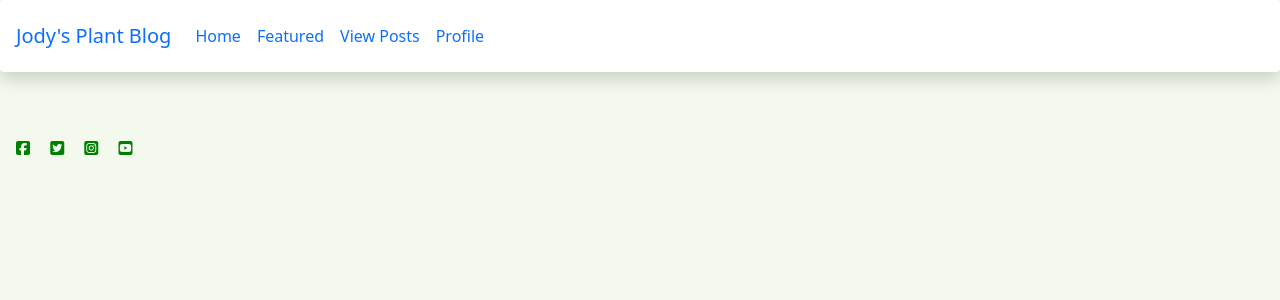
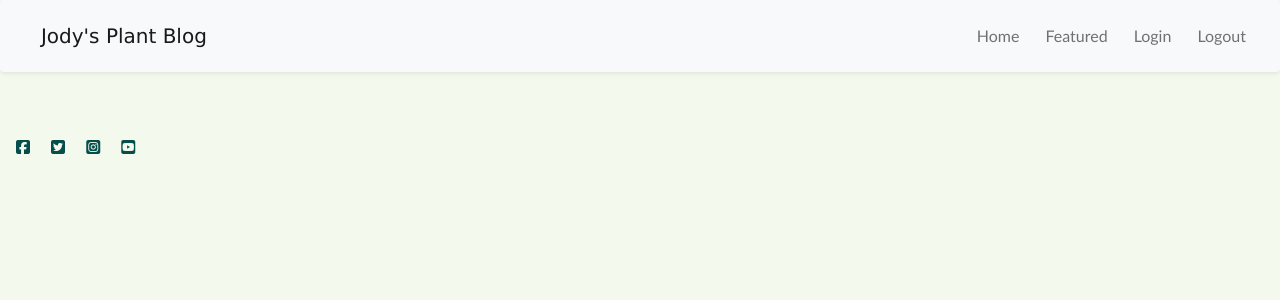
Before and after one commit to JodyMurray/p4-plant-blog, a Django app: page / in a window 1280 px wide. Shown: the top 300 px of the page. Run offline with Django 3.2, Linux system fonts and the light colour scheme; data that the repository does not hold is empty; some libraries are stand-ins or nearby versions.

Commit message:
Add some styles and test bootstrap research

```diff
--- a/static/css/style.css
+++ b/static/css/style.css
@@ -1,4 +1,39 @@
 body {
     background-color: #F3F9ED;
-    color: green;
+    color: #064E4B;
+    font-family: Verdana, Geneva, Tahoma, sans-serif;
 }
+.card-title {
+    color: #064E4B;
+    text-decoration: none;
+}
+a:hover, a:visited, a:link, a:active {
+    text-decoration: none;
+}
+
+.card-text {
+    text-decoration: none;
+    color: #E19D85;
+}
+
+.navbar-brand {
+    text-decoration: none;
+    color: #064E4B;
+    margin-left: 2%;
+
+}
+.nav {
+    position: fixed;
+    background: none;
+}
+
+.nav-item {
+    font-family: 'Trebuchet MS', 'Lucida Sans Unicode', 'Lucida Grande', 'Lucida Sans', Arial, sans-serif;
+    text-align: right;
+}
+
+.nav-item > a{
+    text-align: right;
+    color: #064E4B;
+    margin-right: 10px;
+}
--- a/templates/base.html
+++ b/templates/base.html
@@ -17,13 +17,15 @@
   <link rel="stylesheet" href="{% static 'css/style.css' %}">
 </head>
 
-<nav class="navbar navbar-expand-lg shadow p-3 mb-5 bg-white rounded">
+<body>
+
+<nav class="navbar sticky-top navbar-expand-sm navbar-light bg-light shadow-sm p-3 mb-5 .bg-gradient-dark rounded">
   <a class="navbar-brand" href="{% url 'home' %}">Jody's Plant Blog</a>
   <button class="navbar-toggler" type="button" data-toggle="collapse" data-target="#navbarNav" aria-controls="navbarNav"
     aria-expanded="false" aria-label="Toggle navigation">
     <span class="navbar-toggler-icon"></span>
   </button>
-  <div class="collapse navbar-collapse" id="navbarNav">
+  <div class="collapse navbar-collapse justify-content-end" id="navbarNav">
     <ul class="navbar-nav">
       <li class="nav-item active">
         <a class="nav-link" href="{% url 'home' %}">Home <span class="sr-only">(current)</span></a>
@@ -32,16 +34,15 @@
         <a class="nav-link" href="{% url 'featured' %}">Featured</a>
       </li>
       <li class="nav-item">
-        <a class="nav-link" href="#">View Posts</a>
+        <a class="nav-link" href="#">Login</a>
       </li>
       <li class="nav-item">
-        <a class="nav-link" href="#">Profile</a>
+        <a class="nav-link" href="#">Logout</a>
       </li>
     </ul>
   </div>
 </nav>
 
-<body>
   <main class="flex-shrink-0 main-bg">
     {% block content %}
 
```
